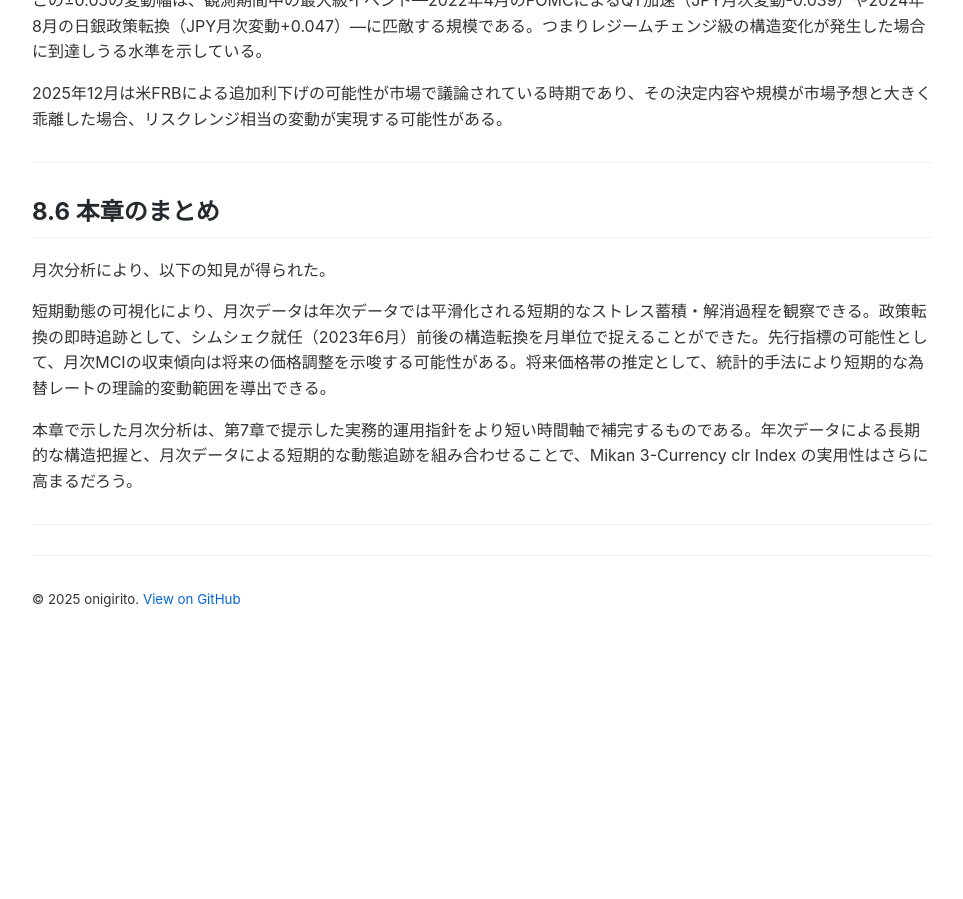
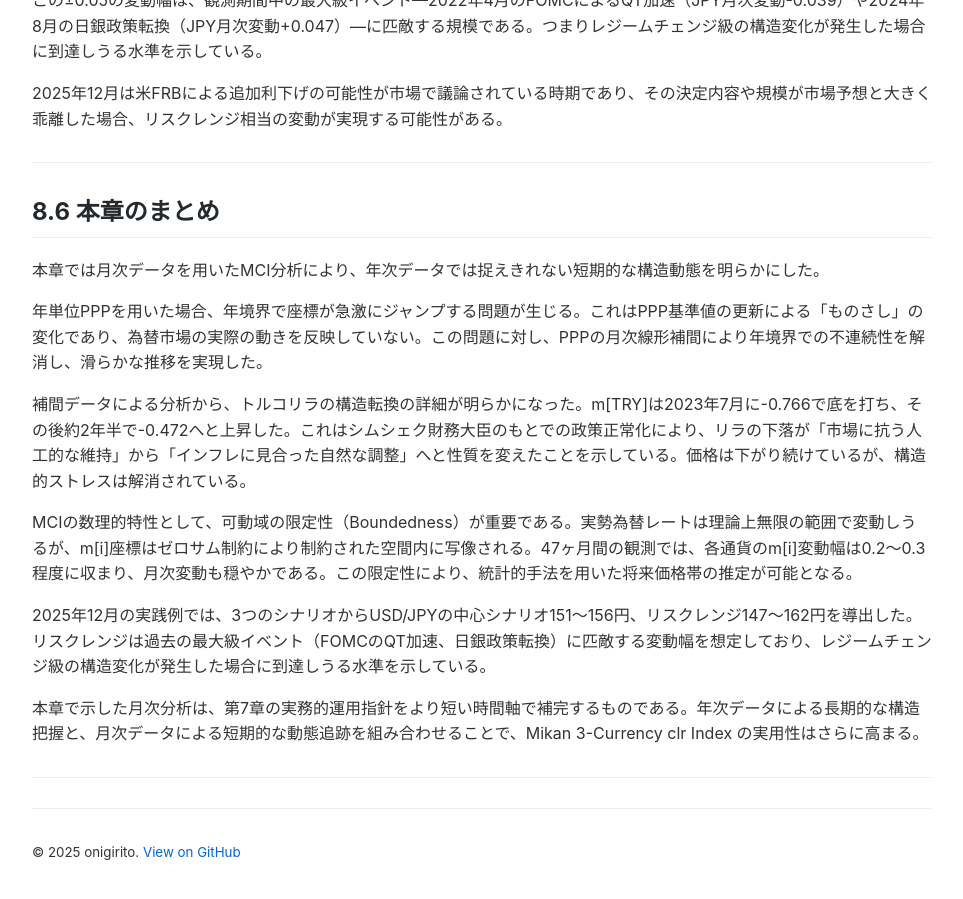
Before and after one commit to onigirito/MCI_Mikan-3-Currency-clr-Index_, a Jekyll site: the page built from docs/CHAPTER8_REVISED.md, in a window 1280 px wide and 900 px high, scrolled down 7090 px. Shown: the whole window, without its empty margins (158-1121 px from the left). Built offline with Jekyll 4.4.1, drawn with Linux system fonts in a browser that asks for light colours; our own code applies the rules of GitHub Pages for plain Markdown files; before the commit the page ends 7738 px from its top, so only the background shows below that.

Commit message:
Chapter 8: まとめセクションを全章の内容を反映するよう全面改訂

```diff
--- a/docs/CHAPTER8_REVISED.md
+++ b/docs/CHAPTER8_REVISED.md
@@ -206,10 +206,16 @@ PPP推定値（JPY: 93.52, TRY: 16.51）と各シナリオのm値を用いて算
 
 ## 8.6 本章のまとめ
 
-月次分析により、以下の知見が得られた。
+本章では月次データを用いたMCI分析により、年次データでは捉えきれない短期的な構造動態を明らかにした。
 
-短期動態の可視化により、月次データは年次データでは平滑化される短期的なストレス蓄積・解消過程を観察できる。政策転換の即時追跡として、シムシェク就任（2023年6月）前後の構造転換を月単位で捉えることができた。先行指標の可能性として、月次MCIの収束傾向は将来の価格調整を示唆する可能性がある。将来価格帯の推定として、統計的手法により短期的な為替レートの理論的変動範囲を導出できる。
+年単位PPPを用いた場合、年境界で座標が急激にジャンプする問題が生じる。これはPPP基準値の更新による「ものさし」の変化であり、為替市場の実際の動きを反映していない。この問題に対し、PPPの月次線形補間により年境界での不連続性を解消し、滑らかな推移を実現した。
 
-本章で示した月次分析は、第7章で提示した実務的運用指針をより短い時間軸で補完するものである。年次データによる長期的な構造把握と、月次データによる短期的な動態追跡を組み合わせることで、Mikan 3-Currency clr Index の実用性はさらに高まるだろう。
+補間データによる分析から、トルコリラの構造転換の詳細が明らかになった。m[TRY]は2023年7月に-0.766で底を打ち、その後約2年半で-0.472へと上昇した。これはシムシェク財務大臣のもとでの政策正常化により、リラの下落が「市場に抗う人工的な維持」から「インフレに見合った自然な調整」へと性質を変えたことを示している。価格は下がり続けているが、構造的ストレスは解消されている。
+
+MCIの数理的特性として、可動域の限定性（Boundedness）が重要である。実勢為替レートは理論上無限の範囲で変動しうるが、m[i]座標はゼロサム制約により制約された空間内に写像される。47ヶ月間の観測では、各通貨のm[i]変動幅は0.2〜0.3程度に収まり、月次変動も穏やかである。この限定性により、統計的手法を用いた将来価格帯の推定が可能となる。
+
+2025年12月の実践例では、3つのシナリオからUSD/JPYの中心シナリオ151〜156円、リスクレンジ147〜162円を導出した。リスクレンジは過去の最大級イベント（FOMCのQT加速、日銀政策転換）に匹敵する変動幅を想定しており、レジームチェンジ級の構造変化が発生した場合に到達しうる水準を示している。
+
+本章で示した月次分析は、第7章の実務的運用指針をより短い時間軸で補完するものである。年次データによる長期的な構造把握と、月次データによる短期的な動態追跡を組み合わせることで、Mikan 3-Currency clr Index の実用性はさらに高まる。
 
 ---
```
